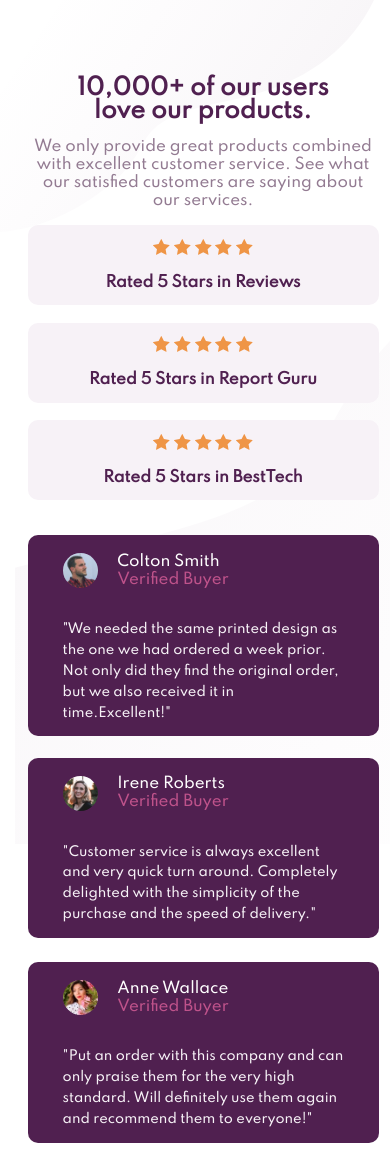
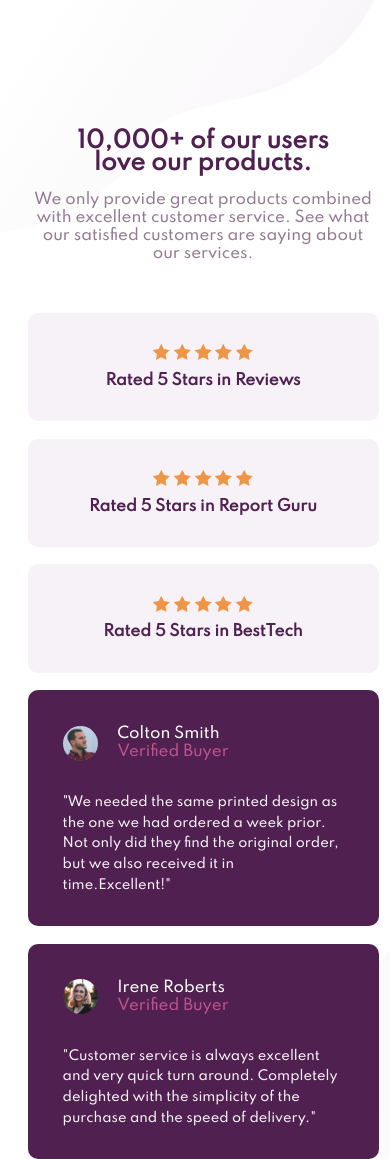
Before and after one commit to PecheMelba/Social-Proof-section-master, a plain HTML site: page index.html in a window 390 px wide. Shown: the top 1159 px of the page. Drawn offline with Linux system fonts and the light colour scheme.

Commit message:
corrected mobile scrolling; used transform instead of margin; used padding instead of absolute heigth value.

```diff
--- a/index.html
+++ b/index.html
@@ -106,11 +106,11 @@
       </section>
     </main>
 
-    <!-- <footer class="attribution">
+    <footer class="attribution">
       Challenge by
       <a href="https://www.frontendmentor.io?ref=challenge" target="_blank"
         >Frontend Mentor</a
-      >. Coded by <a href="#">Your Name Here</a>.
-    </footer> -->
+      >. Coded by <a href="#">Peche Melba</a>.
+    </footer>
   </body>
 </html>
--- a/style.css
+++ b/style.css
@@ -7,11 +7,11 @@
     font-family: "Spartan";
     font-size: 15px;
 }
+.attribution {position: absolute; bottom: 0;}
 
 html
 {
     height: 100vh;
-    overflow: hidden;
     background: url("images/bg-pattern-top-desktop.svg")  no-repeat fixed,
     url("images/bg-pattern-bottom-desktop.svg") right bottom no-repeat fixed;
     background-size: auto, 75% 80%;
@@ -73,9 +73,9 @@ h1
     font-weight: bold;
 }
 
-.review1 { margin-right: 7vw;}
-.review2 { margin-left: 3vw;}
-.review3 { margin-left: 7vw;}
+.review1 { transform: translate(-30%, 0%)}
+.review2 { transform: translate(-15%, 0%)}
+.review3 { transform: translate(0%, 0%)}
 
 .people_reviews
 {
@@ -109,9 +109,9 @@ h1
     margin-bottom: 5%;
 }
 
-.review_smith {margin-top: 5%;}
-.review_roberts {margin-top: 6%;}
-.review_wallace {margin-top: 7%;}
+.review_smith {transform: translate(0%, 25%);}
+.review_roberts {transform: translate(0%, 30%);}
+.review_wallace {transform: translate(0%, 35%);}
 
 .verified_buyer
 {
@@ -119,12 +119,17 @@ h1
     opacity: 0.7;
 }
 
-@media all and (max-width: 650px)
+@media all and (max-width: 992px)
 {
+    .attribution {position: relative; bottom: auto;}
+
+    .review1,.review2,.review3,.review_roberts, .review_smith, .review_wallace {transform: none;}
     html
     {
         background: url("images/bg-pattern-top-mobile.svg")  no-repeat fixed,
         url("images/bg-pattern-bottom-mobile.svg") right bottom no-repeat fixed;
+        height: auto;
+        overflow: visible;
     }
 
     body
@@ -151,37 +156,40 @@ h1
     {
         width: 100%;
         margin-top: 20%;
+        margin-bottom: 10%;
     }
     h1
     {
        align-self: center;
+       width: 80%;
        font-size: 1.5em;
-       width: 80%;
        line-height: 1em;
-       margin:auto
+       margin:auto;
+       margin-top:15%;
     }
     .rated_reviews {width: 100%;}
     .review1, .review2, .review3
     {
         flex-direction: column;
         width: 100%;
-        height: 80px;
-        margin: auto;
+        margin: 0;
         margin-bottom: 5%;
+        padding-top: 7%;
+        padding-bottom: 7%;
     }
 
     .people_reviews
     {
         flex-direction: column;
         width: 100%;
-    }
-    .header_review
-    {
-        margin-top: 5%;
+        height: auto;
     }
     .review_smith, .review_roberts, .review_wallace
     {
         width: 100%;
         height: auto;
+        padding-top: 10%;
+        padding-bottom: 5%;
+        margin-bottom: 5%;
     }
 }
```
